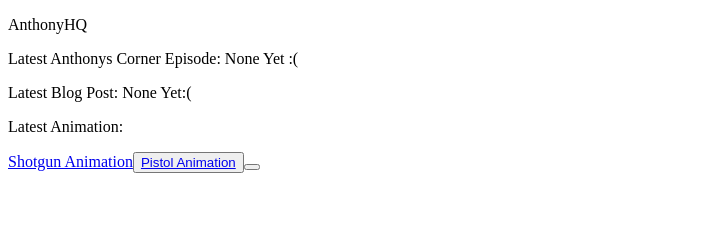
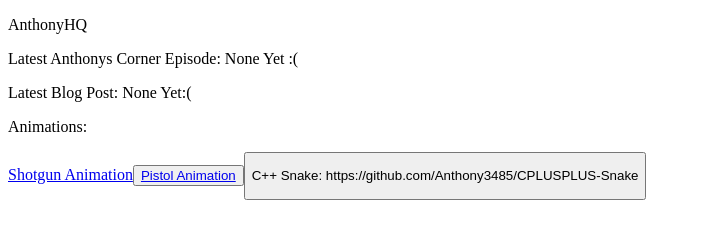
Before and after one commit to Anthony3485/anthonyhq, a plain HTML site: page index.html in a window 1280 px wide. Shown: the whole page, without its empty margins (0-701 px from the left). Drawn offline with Linux system fonts and the light colour scheme.

Commit message:
Update index.html

```diff
--- a/index.html
+++ b/index.html
@@ -49,7 +49,7 @@ Latest Blog Post:
 </head>
 <body>
 <p>
-Latest Animation:
+Animations:
 </p>
 </body>
 </html>
@@ -61,3 +61,17 @@ Latest Animation:
 <a href="pistolanimation.html"
 <button>Pistol Animation<button>
 </a>
+
+<!DOCTYPE html>
+<html lang="en">
+<head>
+<meta charset="UTF-8">
+<title>snake</title>
+</head>
+<body>
+<p>
+C++ Snake:
+  https://github.com/Anthony3485/CPLUSPLUS-Snake
+</p>
+</body>
+</html>
```
